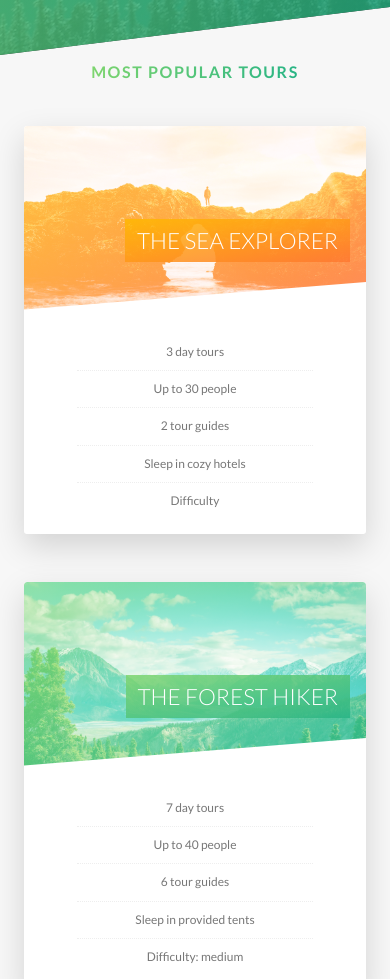
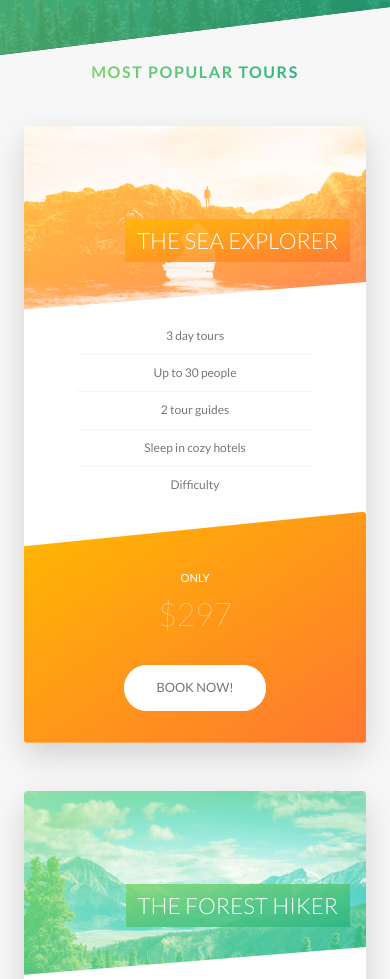
Before and after one commit to prantomollick/natours-HTML-Template, a website: page index.html in a window 390 px wide. Shown: the part 2398-3377 px from the top of the page. Drawn offline with Linux system fonts and the light colour scheme.

Commit message:
responsive images in html, art direction and density switching

```diff
--- a/index.html
+++ b/index.html
@@ -344,7 +344,11 @@
 
     <footer class="footer">
         <div class="footer__logo-box">
-            <img src="img/logo-green-2x.png" alt="Full Logo" class="footer__logo">
+            <picture class="footer__logo">
+                <source media="(max-width: 37.5em)"
+                    srcset="img/logo-green-small-1x.png 1x, img/logo-green-small-2x.png 2x">
+                <img srcset="img/logo-green-1x.png 1x, img/logo-green-2x.png 2x" alt="Full Logo" class="footer__logo">
+            </picture>
         </div>
         <div class="row">
             <div class="col-1-of-2">
--- a/sass/components/_card.scss
+++ b/sass/components/_card.scss
@@ -150,6 +150,55 @@
   }
 
 
+  @include respond(tab-port) {
+    height: auto;
+    border-radius: 3px;
+    background-color: $color-white;
+    box-shadow: 0 1.5rem 4rem rgba($color-black, $alpha: .15);
+
+    &__side {
+      height: auto;
+      position: relative;
+      box-shadow: none;
 
 
+      &--back {
+        transform: rotateY(0);
+        clip-path: polygon(0 15%, 100% 0, 100% 100%, 0 100%);
+      }
+
+    }
+
+    &:hover &__side--front {
+      transform: rotateY(0);
+    }
+
+    &:hover &__side--back {
+      transform: rotateY(0deg);
+    }
+
+    &__details {
+      padding: 1rem 3rem;
+    }
+
+
+    //Front side styling
+    &__cta {
+      position: relative;
+      top: 0;
+      left: 0;
+      transform: translate(0);
+      width: 100%;
+      padding: 7rem 4rem 4rem 4rem;
+    }
+
+    &__price-box {
+      margin-bottom: 3rem;
+    }
+
+    &__price-value {
+      font-size: 4rem;
+    }
+
+  }
 }
--- a/sass/components/_form.scss
+++ b/sass/components/_form.scss
@@ -17,6 +17,9 @@
     width: 90%;
     transition: all .3s;
 
+    @include respond(tab-port) {
+      width: 100%;
+    }
 
     &:focus {
       outline: none;
@@ -51,6 +54,11 @@
   &__radio-group {
     width: 49%;
     display: inline-block;
+
+    @include respond(tab-port) {
+      width: 100%;
+      margin-bottom: 2rem;
+    }
   }
 
   &__radio-input {
--- a/sass/components/_story.scss
+++ b/sass/components/_story.scss
@@ -9,6 +9,15 @@
   font-size: $default-font-size;
   transform: skewX(-12deg);
 
+  @include respond(tab-port) {
+    width: 100%;
+    padding: 4rem;
+    padding-left: 7rem;
+  }
+
+  @include respond(phone) {
+    transform: skewX(0);
+  }
 
   &__shape {
     width: 15rem;
@@ -20,6 +29,10 @@
     clip-path: circle(50% at 50% 50%);
     transform: translateX(-3rem) skewX(12deg);
     position: relative;
+
+    @include respond(phone) {
+      transform: translateX(-3rem) skewX(0);
+    }
   }
 
   &__img {
@@ -49,6 +62,10 @@
     -webkit-backface-visibility: hidden;
     backface-visibility: hidden;
     transform: skewX(12deg);
+
+    @include respond(phone) {
+      transform: skewX(0);
+    }
   }
 
   &:hover &__caption {
--- a/sass/pages/_home.scss
+++ b/sass/pages/_home.scss
@@ -63,8 +63,29 @@
   border-radius: 3px;
   box-shadow: 0 1.5rem 4rem rgba($color-black, .2);
 
+  @include respond(tab-land) {
+    background-image: linear-gradient(105deg, rgba($color-white, 0.9) 65%, rgba(transparent, 0) 65%), url(../img/nat-10.jpg);
+    background-size: cover;
+  }
+
+  @include respond(tab-port) {
+    background-image: linear-gradient(to right, rgba($color-white, .9) 0%, rgba($color-white, .9) 100%), url(../img/nat-10.jpg);
+    background-size: cover;
+  }
+
   &__form {
     width: 50%;
     padding: 6rem;
+
+    @include respond(tab-land) {
+      width: 65%;
+    }
+
+    @include respond(tab-port) {
+      width: 100%;
+
+      padding: 5rem;
+    }
+
   }
 }
```
Also changed, not shown: package.json (+6 -2 lines), css/style.css, 1 other file.
